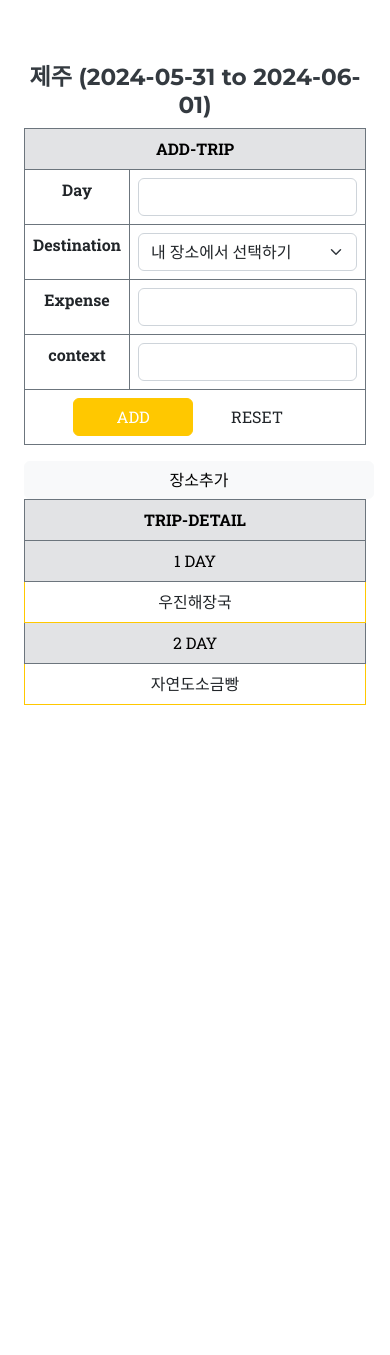
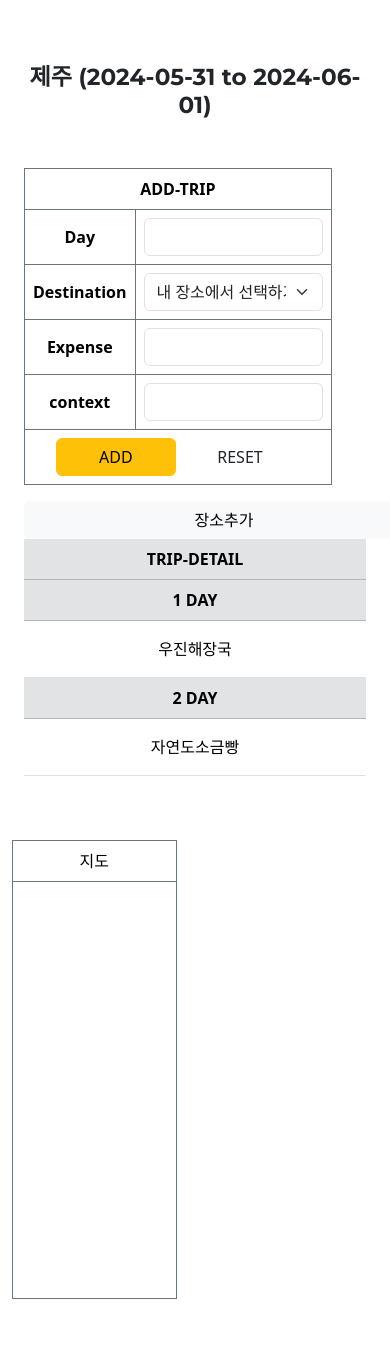
Before and after one commit to someday486/Travel-Dog, a Django app: page /trips/next_page/13 in a window 390 px wide; the page is wider, and only the part inside the window is pictured. Shown: the part 161-1516 px from the top of that part. Before the commit the page ends 866 px from the top of that part, so only its background shows below. Run offline with Django 5.2, Linux system fonts and the light colour scheme; a user stored in the database is signed in; data comes from the database, SQL or seed files in the repository; both versions use the stored data as it was after the commit; some libraries are stand-ins or nearby versions.

Commit message:
css중간수정

```diff
--- a/destinations/views.py
+++ b/destinations/views.py
@@ -50,10 +50,10 @@ def location(request,trip_id):
             return HttpResponse(msg)
 
 
-def addmyplace(request,trip_id,title,roadAddress):
+def addmyplace(request,trip_id,title,address):
     if request.user.is_active:
 
-        if Destination.objects.filter(address=roadAddress):
+        if Destination.objects.filter(address=address):
             msg = "<script>;"
             msg += "alert('이미 저장되어 있는 장소입니다.');"
             msg += f"location.href='http://localhost:8000/destinations/{ trip_id }';"
@@ -62,7 +62,7 @@ def addmyplace(request,trip_id,title,roadAddress):
         else:
             destination = Destination()
             destination.name = title
-            destination.address = roadAddress
+            destination.address = address
             destination.save()
             myplace = Myplace()
             myplace.user = request.user
--- a/template/index.html
+++ b/template/index.html
@@ -38,6 +38,7 @@
     background-repeat: no-repeat; /* 배경 이미지 반복 금지 */
   }
   </style>
+  {% block style %} {% endblock %}
 </head>
 
 <body>
--- a/template/trips/next_page.html
+++ b/template/trips/next_page.html
@@ -1,16 +1,75 @@
 {% extends 'index.html' %}
 {% block title %}여행 일정 만들기-디테일{% endblock %}
+{% block style %}
+    <style>
+        th {
+            text-align: center;
+            vertical-align: middle;
+        }
+    </style>
+{% endblock %}
+
 {% block content %}
+<head>
+    <meta charset="UTF-8">
+    <meta http-equiv="X-UA-Compatible" content="IE=edge">
+    <meta name="viewport" content="width=device-width, initial-scale=1.0, maximum-scale=1.0, minimum-scale=1.0, user-scalable=no">
+    <link rel="stylesheet" href="https://cdn.jsdelivr.net/npm/bootstrap@5.3.3/dist/css/bootstrap.min.css">
+    <script src="https://cdn.jsdelivr.net/npm/bootstrap@5.3.3/dist/js/bootstrap.bundle.min.js"></script>
+    <script type="text/javascript" src="https://oapi.map.naver.com/openapi/v3/maps.js?ncpClientId=z0aqdob57h"></script>
+</head>
+
+<script>
+    var map;
+    var lat = 37.3595704; // 기본 위도 값
+    var long = 127.105399; // 기본 경도 값
+    var marker;
+    var infowindow;
+
+    function newMap(lat, long, title) {
+        var mapOptions = {
+            center: new naver.maps.LatLng(lat, long),
+            zoom: 18
+        };
+        map = new naver.maps.Map('map', mapOptions);
+
+        var markerPosition = new naver.maps.LatLng(lat, long);
+        marker = new naver.maps.Marker({
+            position: markerPosition,
+            map: map,
+            clickable: true,
+            draggable: true,
+        });
+
+        infowindow = new naver.maps.InfoWindow({
+            content: `<div style="padding:10px;">${title}</div>`
+        });
+        infowindow.open(map, marker);
+    }
+
+    function loca(y, x, title){
+        var lat, long;
+
+        if (y == 0) {
+            lat = 37.3595704;
+            long = 127.105399;
+        } else {
+            lat = parseFloat(y) / 1e7;
+            long = parseFloat(x) / 1e7;
+        }
+        newMap(lat, long, title);
+    }
+</script>
 
 <div class="container" style="margin-top: 0px;">
-    <div class="text-center ml-4">
-        <h3>{{ head }}</h3>
+    <div class="text-center ml-4 mb-5">
+        <h3 style="font-weight: bold;">{{ head }}</h3>
     </div>
 
     <div class="row">
         <div class="col">
             <form method='post'> {% csrf_token %}
-                <table class="table table-bordered border-secondary text-center">
+                <table class="table table-bordered border-secondary text-center" style="width: 90%;>
                 <thead class="table-secondary border-secondary">
                 <tr>
                     <th colspan="2" class="text-uppercase">Add-Trip</th>
@@ -51,27 +110,25 @@
                 </tr>
                 </table>
             </form>
-            <button type="button" class="btn btn-light" style="width:350px"
+            <button type="button" class="btn btn-light" style="width:400px"
             onclick="location.href='/destinations/{{trip_id}}'">장소추가</button>
         </div>
 
-
-
         <div class="col">
-            <table class="table table-bordered border-primary text-center table-hover" style="width:100%;">
-                <thead class="table-secondary border-secondary">
+            <table class="table border-primary text-center table-hover" style="width:100%;">
+                <thead class="table-secondary">
                 <tr>
                     <th class="text-uppercase">Trip-Detail</th>
                 </tr>
                 </thead>
                 <tbody>
                 {% for day in trip_dates %}
-                    <tr class="table-secondary border-secondary">
-                        <td>{{ day }} DAY</td>
+                    <tr class="table-secondary">
+                        <td style="font-weight: bold;">{{ day }} DAY</td>
                     </tr>
                     {% for i in tripdetail %}
                         {% if i.day == day %}
-                        <tr>
+                        <tr class="table table-border-secondary">
                             <td>
                                 <ul class="list-group">
                                     <a>{{ i.destination }}</a>
@@ -85,7 +142,22 @@
             </table>
 
         </div>
+
     </div>
+    <div class="row">
+        <table class="table table-bordered border-secondary text-center mt-5" style="width:45%;">
+            <tr><td>지도</td></tr>
+            <tr>
+            <td>
+                <div id="map" style="width:100%;height:400px;"></div>
+                <script>
+                    newMap(lat, long, "기본 위치")
+                </script>
+            </td>
+            </tr>
+        </table>
+    </div>
+
 </div>
 
 {% endblock %}
```
Also changed, not shown: template/destinations/location.html (+33 -24 lines), template/destinations/myplace.html (+11 -29 lines), db.sqlite3.
